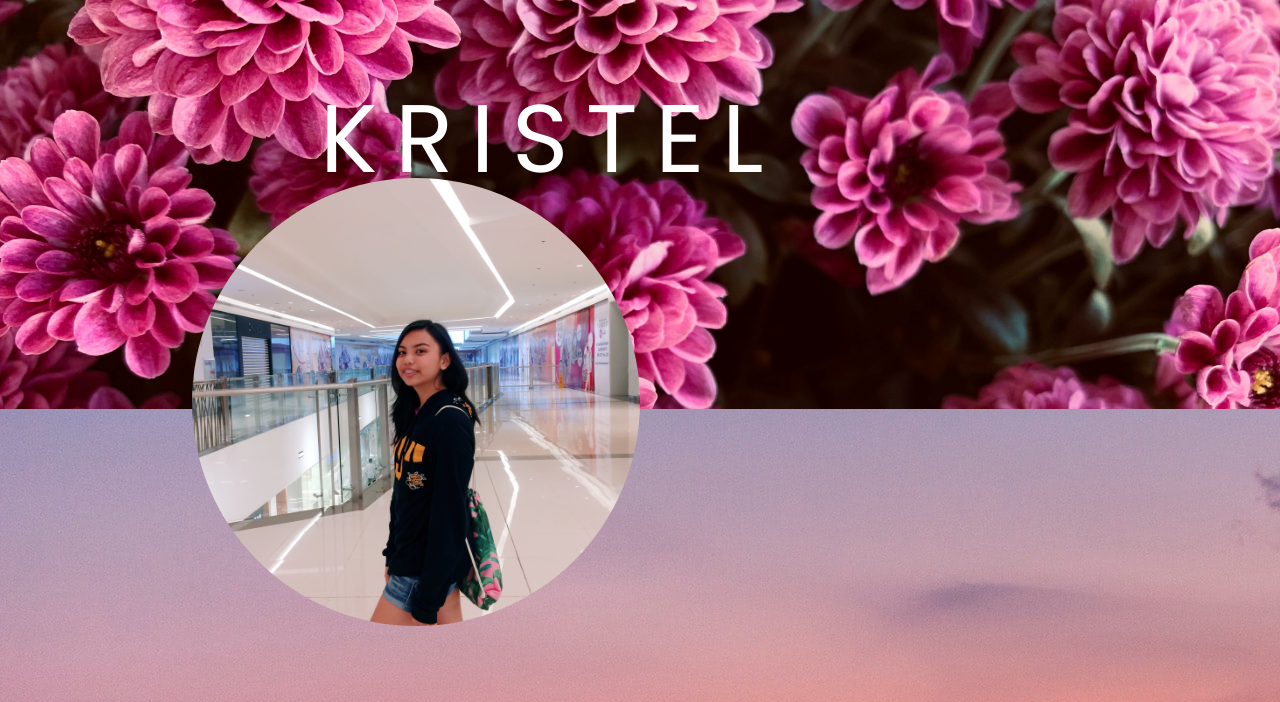
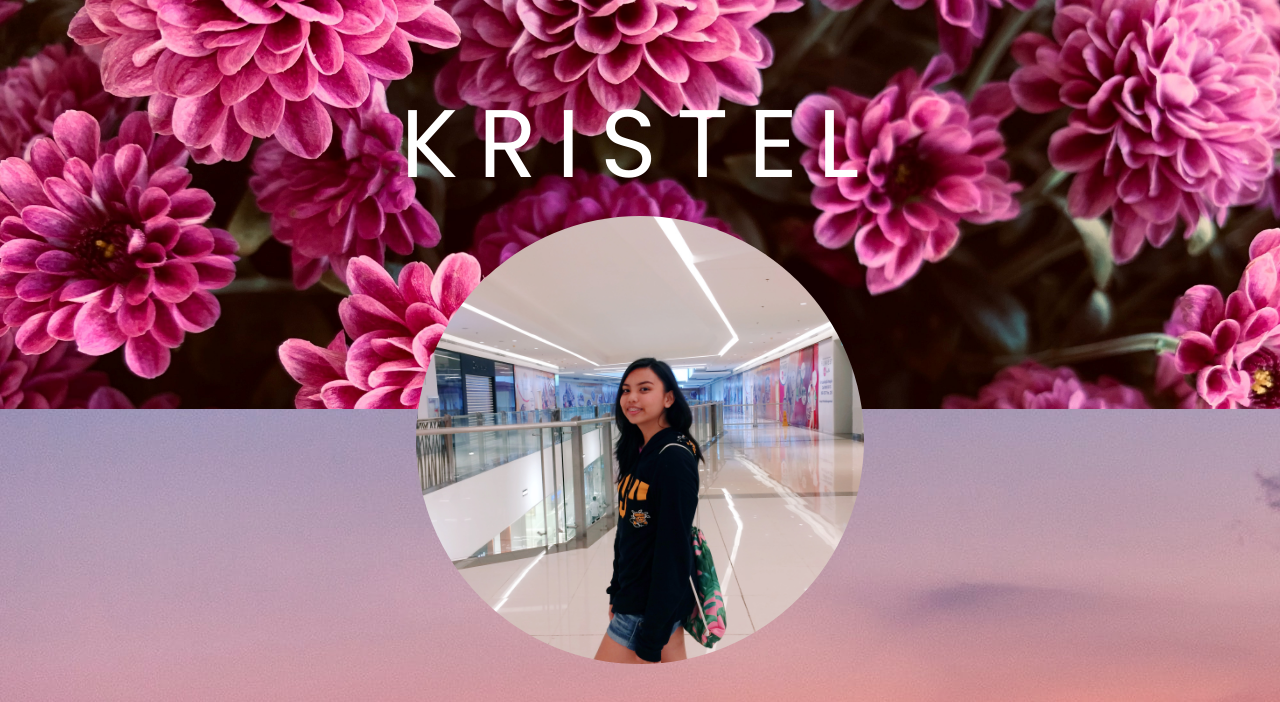
Before and after one commit to OneAlois/personalweb, a plain HTML site: page index.html in a window 1280 px wide. Shown: the top 702 px of the page. Drawn offline with nearby package versions, Linux system fonts and the light colour scheme.

Commit message:
Update style3.css

```diff
--- a/src/css/style3.css
+++ b/src/css/style3.css
@@ -10,12 +10,13 @@ html, body {scroll-behavior: smooth; width:100%; margin:0px;
 .right{ width:100%;height:100%;  z-index:-1;}
 .banner{position:relative;}
 #b{width:100%; height:auto; position:absolute; z-index:2;}
-.banner h1{position:absolute; top:13%; z-index:3; left:25%; right:25%;
-color:white; font-size:7.5vw; font-family:Poppins; letter-spacing:17.5px;}
+.banner h1{position:absolute; top:13%; width:100%; z-index:3; text-align:center;
+color:white; font-size:7.5vw; font-family:Poppins; letter-spacing:20px;}
 
 .about h2{text-align:left; font-size:2.5vw;}
 h3{color:white;}
-#dp{width:35%; position:relative; height:auto; left:15%; border-radius: 50%; z-index:3; margin-top:12%;}
+#dp{width:35%; position:relative; height:auto; display:block; margin-left:auto;
+	margin-right: auto; border-radius: 50%; z-index:3; margin-top:15%;}
 
 /* ABOUT */
 .about{position:relative; top:5em; margin:0% 5%; color:white; }
```
